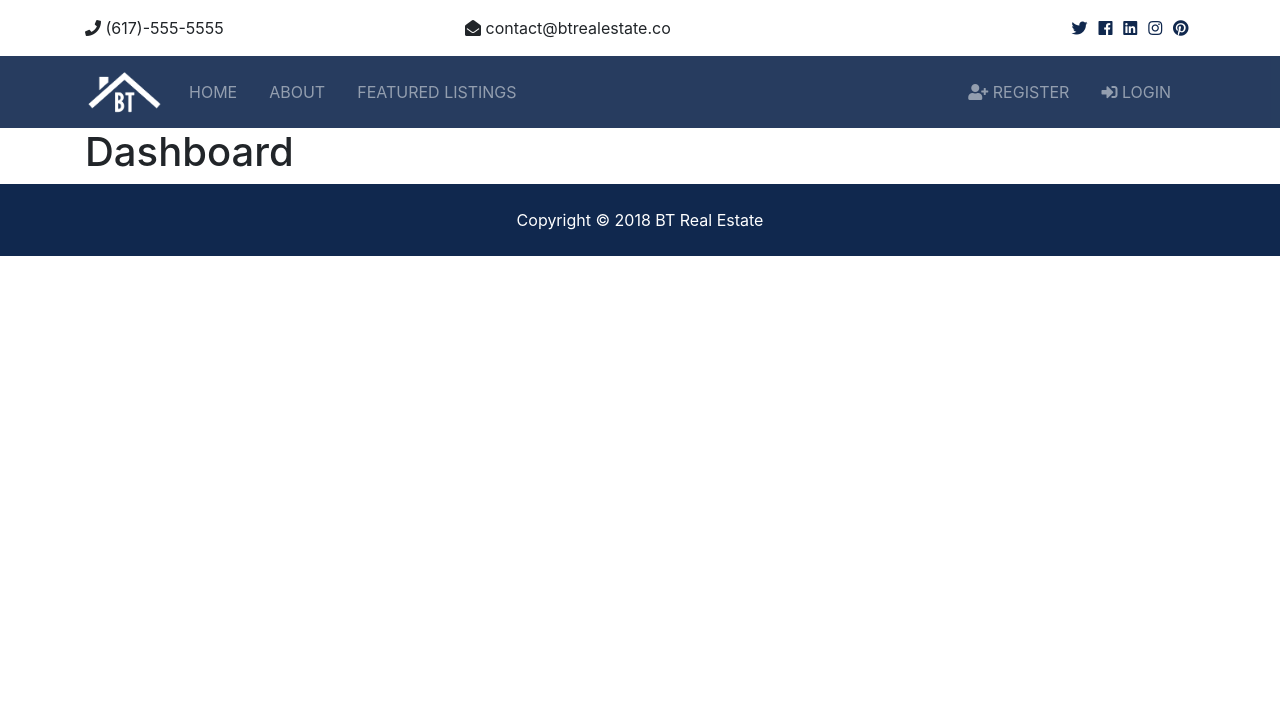
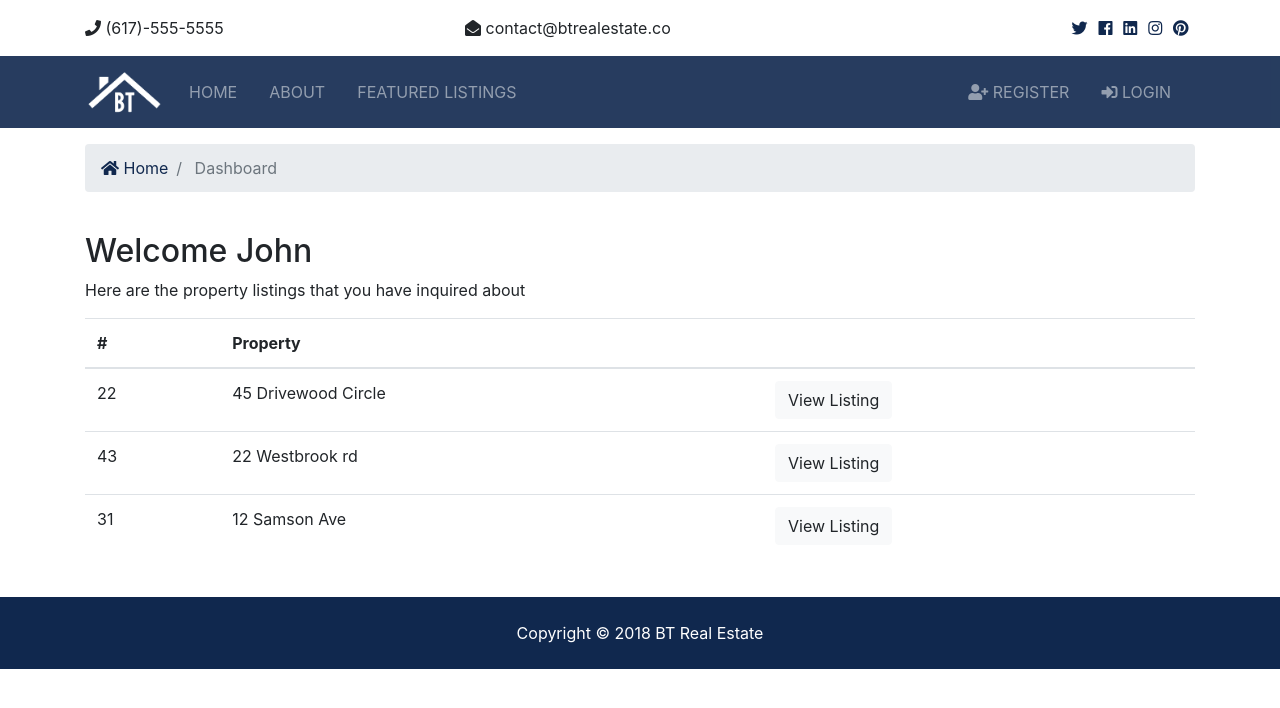
Before and after one commit to ehoversten/realtor_concept, a Django app: page /accounts/dashboard in a window 1280 px wide. Shown: the top 708 px of the page. Run offline with Django 3.2, Linux system fonts and the light colour scheme; some libraries are stand-ins or nearby versions.

Commit message:
added django auth logout functionality

```diff
--- a/accounts/views.py
+++ b/accounts/views.py
@@ -73,7 +73,11 @@ def login(request):
 
 
 def logout(request):
-    return redirect('index')
+    if request.method == 'POST':
+        auth.logout(request)
+        messages.success(request, "You are now logged out")
+
+        return redirect('index')
 
 
 def dashboard(request):
--- a/templates/accounts/dashboard.html
+++ b/templates/accounts/dashboard.html
@@ -5,8 +5,62 @@
     <!-- ALERTS -->
     {% include 'partials/_alerts.html' %}
 </div>
-<div class="container">
-    <h1>Dashboard</h1>
-</div>
+<!-- Breadcrumb -->
+<section id="bc" class="mt-3">
+    <div class="container">
+        <nav aria-label="breadcrumb">
+            <ol class="breadcrumb">
+                <li class="breadcrumb-item">
+                    <a href="{% url 'index' %}">
+                        <i class="fas fa-home"></i> Home</a>
+                </li>
+                <li class="breadcrumb-item active"> Dashboard</li>
+            </ol>
+        </nav>
+    </div>
+</section>
+
+<section id="dashboard" class="py-4">
+    <div class="container">
+        <div class="row">
+            <div class="col-md-12">
+                <h2>Welcome John</h2>
+                <p>Here are the property listings that you have inquired about</p>
+                <table class="table">
+                    <thead>
+                        <tr>
+                            <th scope="col">#</th>
+                            <th scope="col">Property</th>
+                            <th></th>
+                        </tr>
+                    </thead>
+                    <tbody>
+                        <tr>
+                            <td>22</td>
+                            <td>45 Drivewood Circle</td>
+                            <td>
+                                <a class="btn btn-light" href="#">View Listing</a>
+                            </td>
+                        </tr>
+                        <tr>
+                            <td>43</td>
+                            <td>22 Westbrook rd</td>
+                            <td>
+                                <a class="btn btn-light" href="#">View Listing</a>
+                            </td>
+                        </tr>
+                        <tr>
+                            <td>31</td>
+                            <td>12 Samson Ave</td>
+                            <td>
+                                <a class="btn btn-light" href="#">View Listing</a>
+                            </td>
+                        </tr>
+                    </tbody>
+                </table>
+            </div>
+        </div>
+    </div>
+</section>
 
 {% endblock %}
--- a/templates/partials/_navbar.html
+++ b/templates/partials/_navbar.html
@@ -40,6 +40,21 @@
      </ul>
 
      <ul class="navbar-nav ml-auto">
+      {% if user.is_authenticated %}
+        <li {% if 'dashboard' in request.path %} class="nav-item active mr-3" {% else %} class="nav-item mr-3" {% endif %}>
+          <a class="nav-link" href="{% url 'dashboard' %}">
+            Welcome {{ user.username }} ( Dashboard )</a>
+        </li>
+        <li class="nav-item mr-3">
+          <a href="javascript:{document.getElementById('logout').submit()}" class="nav-link">
+            <i class="fas fa-sign-out-alt"></i> Logout
+          </a>
+          <form action="{% url 'logout' %}" method="POST" id="logout">
+            {% csrf_token %}
+            <input type="hidden">
+          </form>
+        </li>
+      {% else %}
         <li
           {% if 'register' in request.path %}
             class="nav-item active mr-3"
@@ -59,6 +74,7 @@
           <a class="nav-link" href="{% url 'login' %}">
             <i class="fas fa-sign-in-alt"></i> Login</a>
         </li>
+       {% endif %}
      </ul>
    </div>
  </div>
```
Lines whose indentation alone changed are shown as unchanged.
